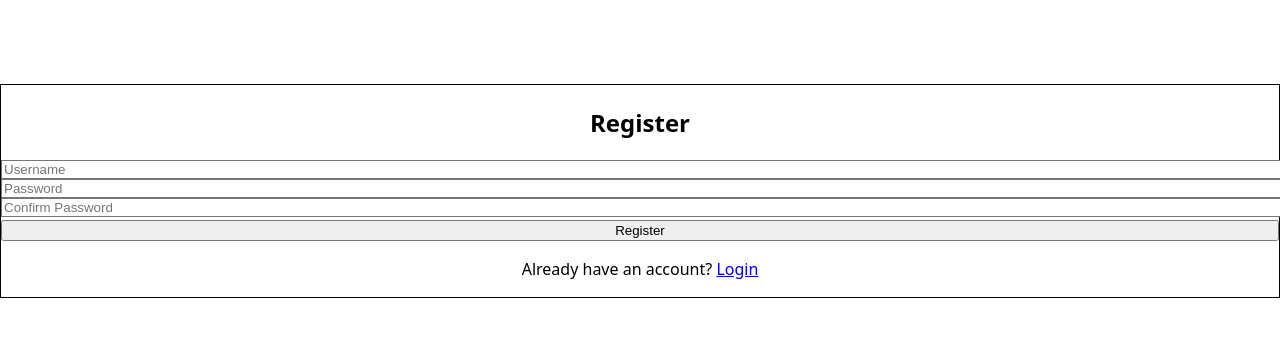
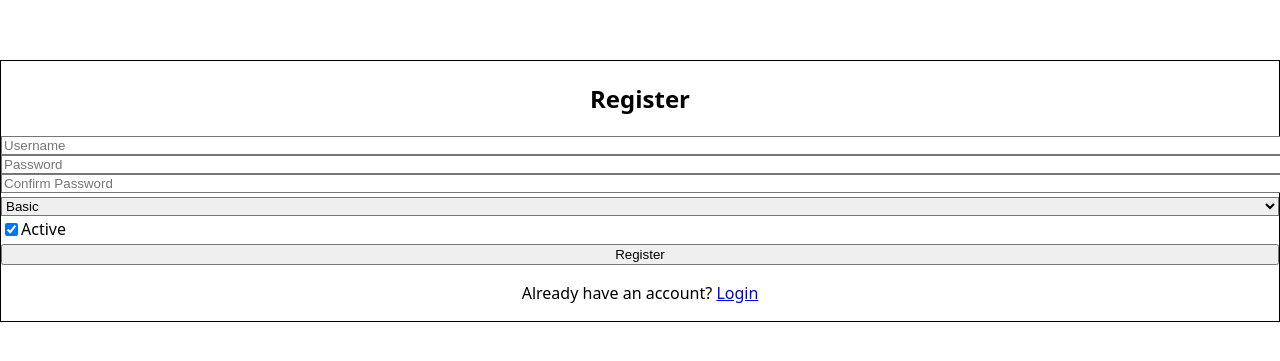
Before and after one commit to lobomanz/CMSFrontend, a React (Vite) app: page /register in a window 1280 px wide. Shown: the part 209-570 px from the top of the page. Built offline with nearby package versions, Linux system fonts and the light colour scheme.

Commit message:
added role and is active

```diff
--- a/src/pages/RegisterPage.tsx
+++ b/src/pages/RegisterPage.tsx
@@ -15,6 +15,8 @@ const registerSchema = z.object({
   username: z.string().min(1, 'Username is required'),
   password: z.string().min(6, 'Password must be at least 6 characters long'),
   confirmPassword: z.string().min(1, 'Confirm password is required'),
+  role: z.enum(['Admin', 'Basic']),
+  isActive: z.boolean(),
 }).refine((data) => data.password === data.confirmPassword, {
   message: "Passwords don't match",
   path: ['confirmPassword'],
@@ -31,10 +33,15 @@ const RegisterPage: React.FC = () => {
     formState: { errors, isSubmitting },
   } = useForm<RegisterFormInputs>({
     resolver: zodResolver(registerSchema),
+    defaultValues: {
+      role: 'Basic',
+      isActive: true,
+    },
   });
 
   const onSubmit = async (data: RegisterFormInputs) => {
     try {
+      // data already matches RegisterDto shape
       await authApi.register(data as RegisterDto);
       toast.success('Registration successful! Please log in.');
       navigate('/login');
@@ -52,6 +59,7 @@ const RegisterPage: React.FC = () => {
     <div className="flex items-center justify-center min-h-screen bg-gray-100">
       <Card className="p-8 w-full max-w-md">
         <h2 className="text-2xl font-bold text-center mb-6">Register</h2>
+
         <form onSubmit={handleSubmit(onSubmit)} className="space-y-4">
           <div>
             <Input
@@ -61,8 +69,11 @@ const RegisterPage: React.FC = () => {
               {...register('username')}
               className={errors.username ? 'border-red-500' : ''}
             />
-            {errors.username && <p className="text-red-500 text-sm mt-1">{errors.username.message}</p>}
+            {errors.username && (
+              <p className="text-red-500 text-sm mt-1">{errors.username.message}</p>
+            )}
           </div>
+
           <div>
             <Input
               id="password"
@@ -71,8 +82,11 @@ const RegisterPage: React.FC = () => {
               {...register('password')}
               className={errors.password ? 'border-red-500' : ''}
             />
-            {errors.password && <p className="text-red-500 text-sm mt-1">{errors.password.message}</p>}
+            {errors.password && (
+              <p className="text-red-500 text-sm mt-1">{errors.password.message}</p>
+            )}
           </div>
+
           <div>
             <Input
               id="confirmPassword"
@@ -81,14 +95,48 @@ const RegisterPage: React.FC = () => {
               {...register('confirmPassword')}
               className={errors.confirmPassword ? 'border-red-500' : ''}
             />
-            {errors.confirmPassword && <p className="text-red-500 text-sm mt-1">{errors.confirmPassword.message}</p>}
+            {errors.confirmPassword && (
+              <p className="text-red-500 text-sm mt-1">{errors.confirmPassword.message}</p>
+            )}
           </div>
+
+          {/* Role */}
+          <div>
+            <select
+              {...register('role')}
+              className={`w-full border rounded px-3 py-2 ${errors.role ? 'border-red-500' : ''}`}
+            >
+              <option value="Basic">Basic</option>
+              <option value="Admin">Admin</option>
+            </select>
+            {errors.role && (
+              <p className="text-red-500 text-sm mt-1">{errors.role.message}</p>
+            )}
+          </div>
+
+          {/* IsActive */}
+          <div className="flex items-center gap-2">
+            <input
+              id="isActive"
+              type="checkbox"
+              {...register('isActive')}
+              className="h-4 w-4"
+            />
+            <label htmlFor="isActive" className="text-sm text-gray-700">
+              Active
+            </label>
+          </div>
+
           <Button type="submit" disabled={isSubmitting} className="w-full">
             {isSubmitting ? 'Registering...' : 'Register'}
           </Button>
         </form>
+
         <p className="text-center text-sm text-gray-600 mt-4">
-          Already have an account? <a href="/login" className="text-blue-600 hover:underline">Login</a>
+          Already have an account?{' '}
+          <a href="/login" className="text-blue-600 hover:underline">
+            Login
+          </a>
         </p>
       </Card>
     </div>
```
Also changed, not shown: src/api/types.ts (+8 -3 lines).
